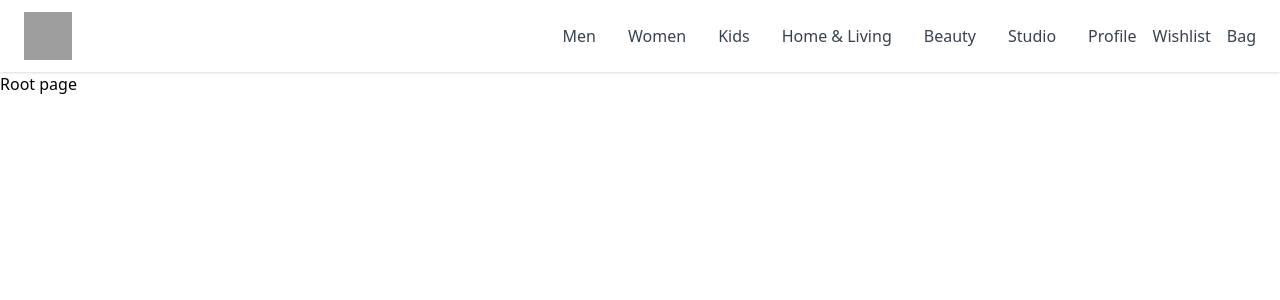
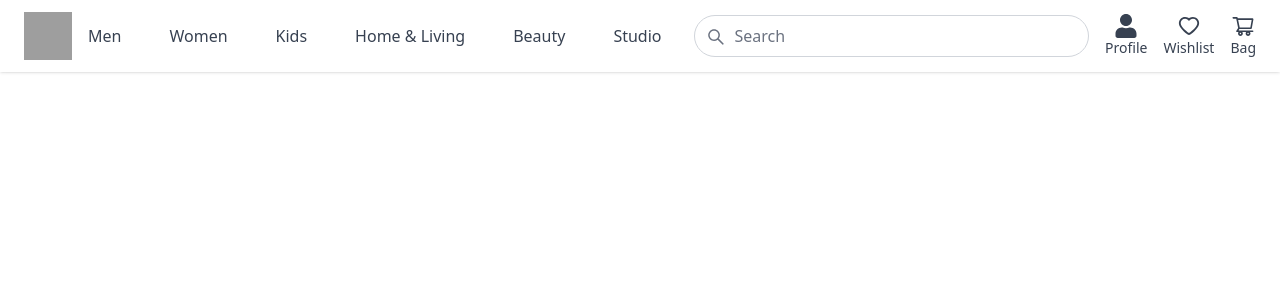
Before and after one commit to keshav-repo/E-commerce, a Next.js app in the folder frontend/: page / in a window 1280 px wide. Shown: the top 300 px of the page. Built offline with nearby package versions, Linux system fonts and the light colour scheme; grey boxes are pictures that could not be loaded.

Commit message:
beautify header part

```diff
--- a/frontend/app/layout.tsx
+++ b/frontend/app/layout.tsx
@@ -1,6 +1,6 @@
 import '@/app/ui/global.css';
 import { inter } from '@/app/ui/fonts';
-import Header from './ui/header';
+import Header from './ui/header/header';
 
 export default function RootLayout({
   children,
--- a/frontend/app/product/page.tsx
+++ b/frontend/app/product/page.tsx
@@ -17,7 +17,7 @@ export default async function Page({
   const product = productData.data;
 
   return (
-    <main className="p-6">
+    <main className="pt-16">
       <Suspense>
         <ProductDetails product={product} />
       </Suspense>
--- a/frontend/app/ui/header.tsx
+++ /dev/null
@@ -1,69 +0,0 @@
-import React from 'react';
-import Link from 'next/link';
-
-const Header = () => {
-  return (
-    <header className="bg-white shadow">
-      <div className="container mx-auto px-6 py-3">
-        <div className="flex items-center justify-between">
-          <div className="text-xl font-semibold text-gray-700">
-            <img src="/icon.svg" alt="Logo" className="h-12 w-12" />
-          </div>
-          <div className="flex items-center">
-            <div className="flex">
-              <Link
-                href="#"
-                className="px-4 py-2 text-gray-700 hover:text-gray-900"
-              >
-                Men
-              </Link>
-              <Link
-                href="#"
-                className="px-4 py-2 text-gray-700 hover:text-gray-900"
-              >
-                Women
-              </Link>
-              <Link
-                href="#"
-                className="px-4 py-2 text-gray-700 hover:text-gray-900"
-              >
-                Kids
-              </Link>
-              <Link
-                href="#"
-                className="px-4 py-2 text-gray-700 hover:text-gray-900"
-              >
-                Home & Living
-              </Link>
-              <Link
-                href="#"
-                className="px-4 py-2 text-gray-700 hover:text-gray-900"
-              >
-                Beauty
-              </Link>
-              <Link
-                href="#"
-                className="px-4 py-2 text-gray-700 hover:text-gray-900"
-              >
-                Studio
-              </Link>
-            </div>
-            <div className="ml-4 flex items-center space-x-4">
-              <Link href="#" className="text-gray-700 hover:text-gray-900">
-                Profile
-              </Link>
-              <Link href="#" className="text-gray-700 hover:text-gray-900">
-                Wishlist
-              </Link>
-              <Link href="#" className="text-gray-700 hover:text-gray-900">
-                Bag
-              </Link>
-            </div>
-          </div>
-        </div>
-      </div>
-    </header>
-  );
-};
-
-export default Header;
--- /dev/null
+++ b/frontend/app/ui/header/header.tsx
@@ -0,0 +1,97 @@
+import React from 'react';
+import Link from 'next/link';
+import { FaUser } from 'react-icons/fa';
+import {
+  AiOutlineHeart,
+  AiOutlineShoppingCart,
+  AiOutlineSearch,
+} from 'react-icons/ai';
+import Search from '../search';
+
+const Header = () => {
+  return (
+    <header className="fixed top-0 z-10 w-full bg-white shadow">
+      <div className="container mx-auto px-6 py-3">
+        <div className="flex items-center justify-between">
+          <div className="text-xl font-semibold text-gray-700">
+            <img src="/icon.svg" alt="Logo" className="h-12 w-12" />
+          </div>
+          <div className="flex items-center space-x-4">
+            <Link
+              href="#"
+              className="px-4 py-2 text-gray-700 hover:text-gray-900"
+            >
+              Men
+            </Link>
+            <Link
+              href="#"
+              className="px-4 py-2 text-gray-700 hover:text-gray-900"
+            >
+              Women
+            </Link>
+            <Link
+              href="#"
+              className="px-4 py-2 text-gray-700 hover:text-gray-900"
+            >
+              Kids
+            </Link>
+            <Link
+              href="#"
+              className="px-4 py-2 text-gray-700 hover:text-gray-900"
+            >
+              Home & Living
+            </Link>
+            <Link
+              href="#"
+              className="px-4 py-2 text-gray-700 hover:text-gray-900"
+            >
+              Beauty
+            </Link>
+            <Link
+              href="#"
+              className="px-4 py-2 text-gray-700 hover:text-gray-900"
+            >
+              Studio
+            </Link>
+          </div>
+          <div className="mx-4 flex flex-1 items-center justify-center">
+            <div className="relative w-full max-w-lg">
+              <input
+                type="text"
+                placeholder="Search"
+                className="w-full rounded-full border border-gray-300 py-2 pl-10 pr-4 focus:border-blue-500 focus:outline-none"
+              />
+              <AiOutlineSearch className="absolute left-3 top-3 text-xl text-gray-500" />
+            </div>
+          </div>
+
+          <div className="flex items-center space-x-4">
+            <Link
+              href="#"
+              className="flex flex-col items-center text-gray-700 hover:text-gray-900"
+            >
+              <FaUser className="text-2xl" />
+              <span className="text-sm">Profile</span>
+            </Link>
+            <Link
+              href="#"
+              className="flex flex-col items-center text-gray-700 hover:text-gray-900"
+            >
+              <AiOutlineHeart className="text-2xl" />
+              <span className="text-sm">Wishlist</span>
+            </Link>
+            <Link
+              href="#"
+              className="flex flex-col items-center text-gray-700 hover:text-gray-900"
+            >
+              <AiOutlineShoppingCart className="text-2xl" />
+              <span className="text-sm">Bag</span>
+            </Link>
+          </div>
+        </div>
+      </div>
+    </header>
+  );
+};
+
+export default Header;
--- /dev/null
+++ b/frontend/app/ui/header/search.tsx
@@ -0,0 +1,15 @@
+import React from 'react';
+import { AiOutlineSearch } from 'react-icons/ai';
+
+export default function SearchInput() {
+  return (
+    <div className="relative w-full max-w-lg">
+      <input
+        type="text"
+        placeholder="Search"
+        className="w-full rounded-full border border-gray-300 py-2 pl-10 pr-4 focus:border-blue-500 focus:outline-none"
+      />
+      <AiOutlineSearch className="absolute left-3 top-3 text-xl text-gray-500" />
+    </div>
+  );
+}
--- a/frontend/package.json
+++ b/frontend/package.json
@@ -19,6 +19,7 @@
     "postcss": "8.4.31",
     "react": "18.2.0",
     "react-dom": "18.2.0",
+    "react-icons": "^5.2.1",
     "tailwindcss": "3.3.3",
     "typescript": "5.2.2",
     "zod": "^3.22.2"
```
Also changed, not shown: 1 other file (tests, documents, lock files or other folders).
